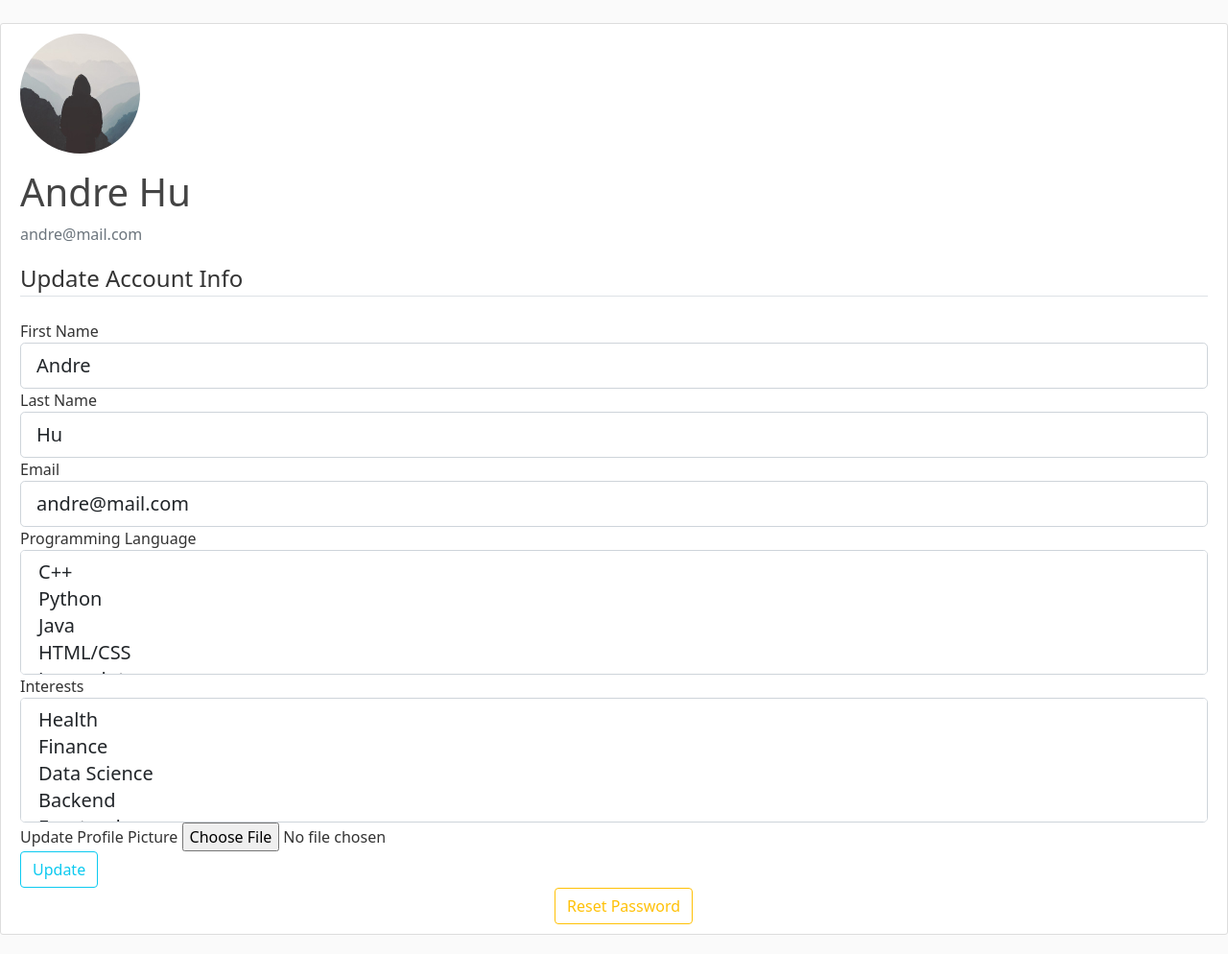
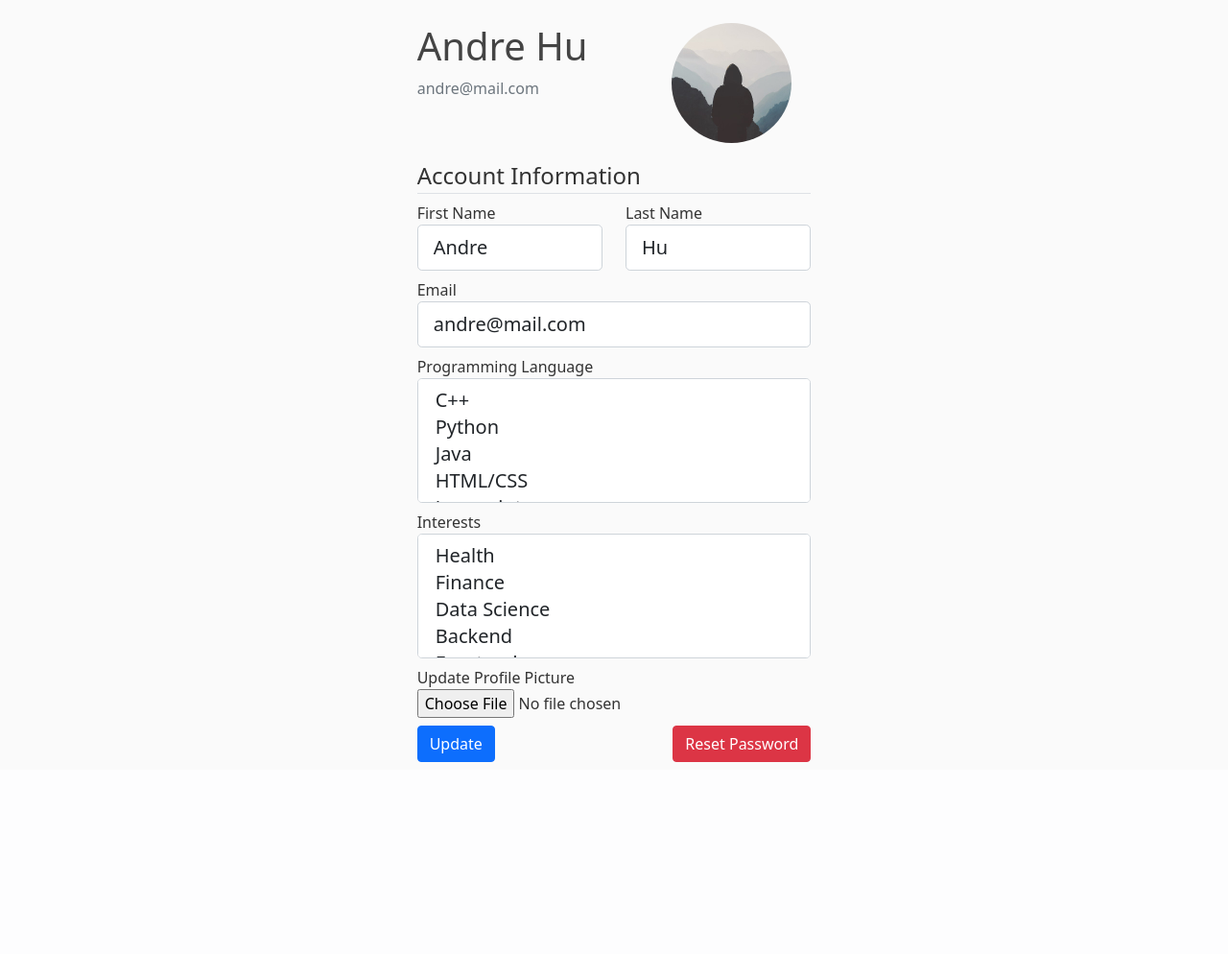
Before and after one commit to ShikaiWang-Sky/CodeToGiveAlpharetta, a Flask app: page /account in a window 1280 px wide. Shown: the part 56-1050 px from the top of the page at 96% size. After the commit the page ends 850 px from the top, so only its background shows below. Run offline with Flask 2, Linux system fonts and the light colour scheme; a user stored in the database is signed in; parts of the project's set-up code (start-up, migrations or seed data) failed here and were passed over; some libraries are stand-ins or nearby versions.

Commit message:
UI/UX improvements

```diff
--- a/flaskblog/routes.py
+++ b/flaskblog/routes.py
@@ -175,11 +175,13 @@ def reset_request():
     return render_template('reset_token.html', title='resetPassword', form=form)
 
 # For mentors to edit their schedule
-@app.route('/schedule')
+@app.route('/schedule', methods=['GET', 'POST'])
 @login_required
 def schedule():
     if current_user.account_type == 'mentor':
-        return render_template("schedule.html")
+        if request.method == 'POST':
+            pass
+        return render_template("schedule.html", meetings=current_user.meetings)
     else:
         flash("An error occured", 'warning')
         return redirect(url_for('home'))
--- a/flaskblog/templates/account.html
+++ b/flaskblog/templates/account.html
@@ -1,20 +1,28 @@
 {% extends "layout.html" %}
 {% block content %}
-    <div class="content-section">
+<div class="row justify-content-center">
+    <div class="col-md-4">
         <div class="media">
-            <img class="rounded-circle account-img" src="{{ image_file }}">
+            <div class="row">
+                <div class="col">
                     <div class="media-body">
                         <h2 class="account-heading">{{ current_user.first_name }} {{ current_user.last_name }}</h2>
                         <p class="text-secondary">{{ current_user.email }}</p>
                     </div>
                 </div>
+                <div class="col">
+                    <img class="rounded-circle account-img  float-end" src="{{ image_file }}">
+                </div>
+            </div>
+        </div>
         <form method="POST" action="" enctype="multipart/form-data">
             {{ form.hidden_tag() }}
             <fieldset class="form-group">
-                <legend class="border-bottom mb-4">Update Account Info</legend>
+                <legend class="border-bottom mb-2">Account Information</legend>
                 <div class="form-group">
+                    <div class="row mb-2">
+                        <div class="col">
                             {{ form.first_name.label(class="form-control-label") }}
-
                             {% if form.first_name.errors %}
                                 {{ form.first_name(class="form-control form-control-lg is-invalid") }}
                                 <div class="invalid-feedback">
@@ -26,7 +34,7 @@
                                 {{ form.first_name(class="form-control form-control-lg") }}
                             {% endif %}
                         </div>
-                <div class="form-group">
+                        <div class="col">
                             {{ form.last_name.label(class="form-control-label") }}
                             {% if form.last_name.errors %}
                                 {{ form.last_name(class="form-control form-control-lg is-invalid") }}
@@ -39,7 +47,8 @@
                                 {{ form.last_name(class="form-control form-control-lg") }}
                             {% endif %}
                         </div>
-                <div class="form-group">
+                    </div>
+                <div class="form-group mb-2">
                     {{ form.email.label(class="form-control-label") }}
                     {% if form.email.errors %}
                         {{ form.email(class="form-control form-control-lg is-invalid") }}
@@ -54,7 +63,7 @@
                 </div>
 
                 <!-- Languages -->
-                <div class="form-group">
+                <div class="form-group mb-2">
                     {{ form.languages.label(class="form-control-label") }}
                     {% if form.languages.errors %}
                         {{ form.languages(class="form-control form-control-lg is-invalid") }}
@@ -69,7 +78,7 @@
                 </div>
 
                 <!-- Interests -->
-                <div class="form-group">
+                <div class="form-group mb-2">
                     {{ form.interests.label(class="form-control-label") }}
                     {% if form.interests.errors %}
                         {{ form.interests(class="form-control form-control-lg is-invalid") }}
@@ -82,7 +91,7 @@
                         {{ form.interests(class="form-control form-control-lg") }}
                     {% endif %}
                 </div>
-                <div class="form-group">
+                <div class="form-group mb-2">
                     {{ form.picture.label() }}
                     {{ form.picture(class="form-control-file") }}
                     {% if form.picture.errors %}
@@ -92,15 +101,21 @@
                     {% endif %}
                 </div>
             </fieldset>
-            <div class="form-group">
-                {{ form.submit(class="btn btn-outline-info") }}
+            <div class="row">
+                <div class="col">
+                    <div class="form-group mb-2">
+                        {{ form.submit(class="btn btn-primary") }}
+                    </div>
+                </div>
+                <div class="col">
+                    <button type="button" class="btn btn-danger float-end" onclick="toReset()">Reset Password</button>
+                </div>
             </div>
         </form>
-        {#  reset password btn #}
-        <div style="margin-left: 45%">
-            <button type="button" class="btn btn-outline-warning" onclick="toReset()">Reset Password</button>
     </div>
 </div>
+
+
     <script>
         function toReset() {
             window.location.href="/reset_token"
--- a/flaskblog/templates/layout.html
+++ b/flaskblog/templates/layout.html
@@ -43,8 +43,8 @@
       </nav>
     </header>
     <main role="main" class="container-flex">
-      <div class="row">
-        <div class="col">
+      <div class="row justify-content-center">
+        <div class="col-8">
           {% with messages = get_flashed_messages(with_categories=true) %}
             {% if messages %}
               {% for category, message in messages %}
--- a/flaskblog/templates/login.html
+++ b/flaskblog/templates/login.html
@@ -39,7 +39,7 @@
                     </div>
                 </fieldset>
                 <div class="form-group pb-2">
-                    {{ form.submit(class="btn btn-outline-info") }}
+                    {{ form.submit(class="btn btn-primary") }}
                     <small class="text-muted ml-2">
                         <a href="{{ url_for('reset_request') }}">Forgot Password?</a>
                     </small>
--- a/flaskblog/templates/register.html
+++ b/flaskblog/templates/register.html
@@ -118,7 +118,7 @@
                 </div>
             </fieldset>
             <div class="form-group py-2">
-                {{ form.submit(class="btn btn-outline-info") }}
+                {{ form.submit(class="btn btn-primary") }}
             </div>
         </form>
         <div class="border-top pt-3">
```
Also changed, not shown: flaskblog/templates/mentee-home.html (+25 -12 lines), flaskblog/site.db. Lines whose indentation alone changed are shown as unchanged.
